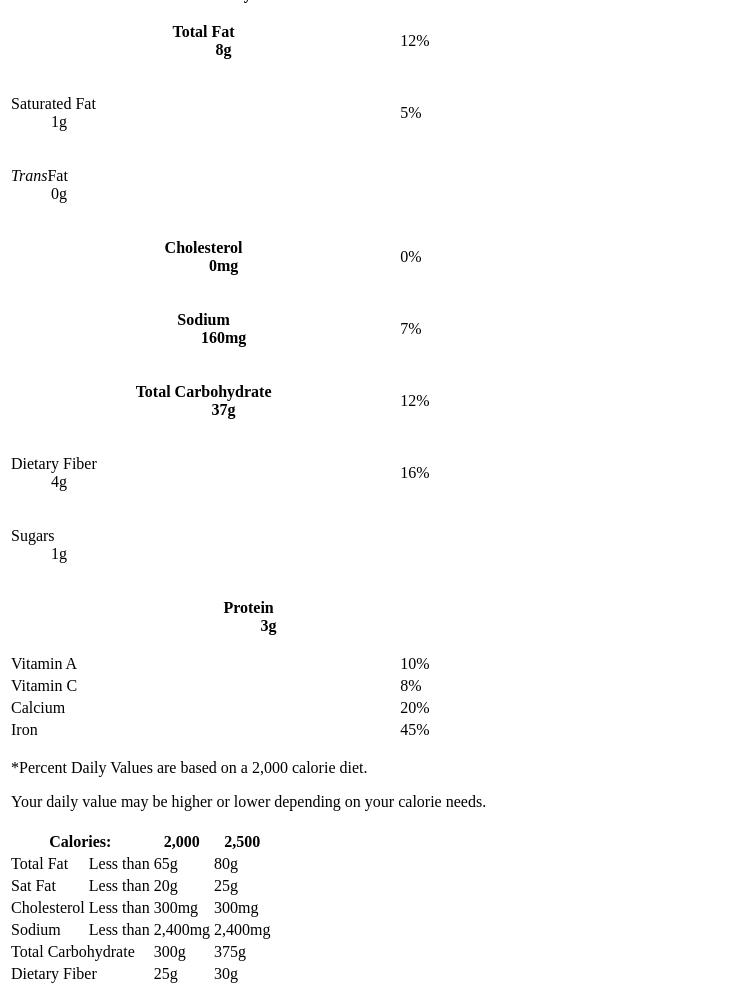
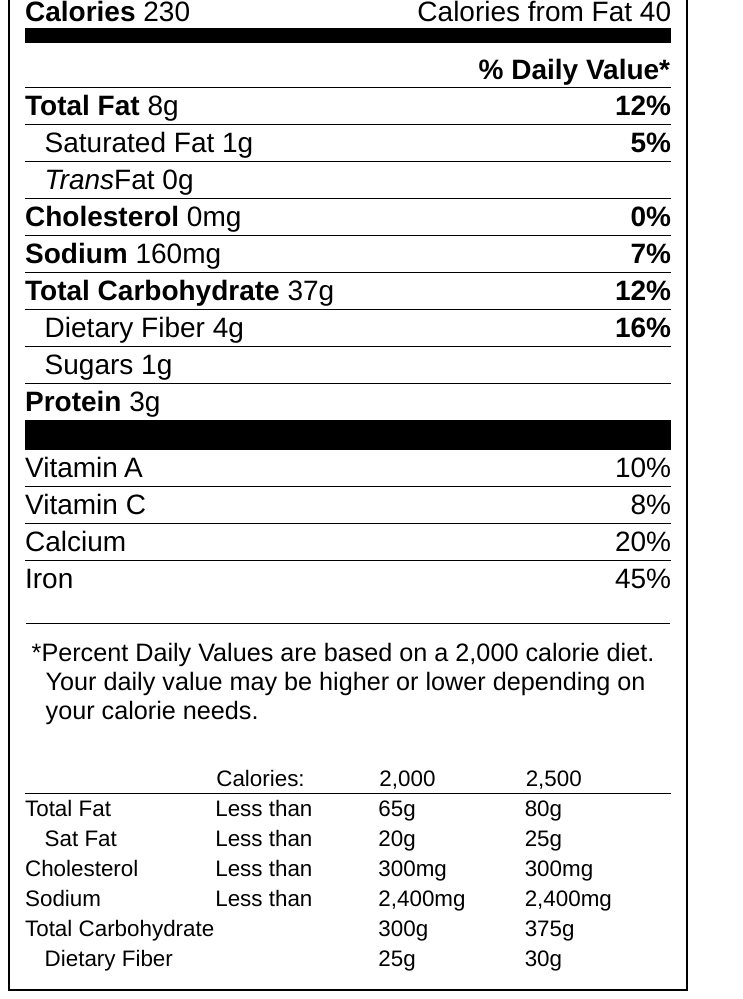
Before and after one commit to WendyTP/LS202, a plain HTML site: page nutrition_facts_label/nutrition_label.html in a window 1280 px wide. Shown: the part 241-1240 px from the top of the page, without its empty margins (0-743 px from the left). Drawn offline with Linux system fonts and the light colour scheme.

Commit message:
complete html and css files for nutrition facts label exercise

```diff
--- /dev/null
+++ b/nutrition_facts_label/main.css
@@ -0,0 +1,160 @@
+/* ----header + all table setting----- */
+html, body {
+  font-size: 28px;
+  font-family: Helvetica, Arial, sans-serif;
+}
+
+article {
+  box-sizing: border-box;
+  width: 680px;
+  border: 2px solid black;
+  padding: 10px 15px 15px 15px;
+}
+
+h1 {
+  margin: 0;
+  padding: 0;
+  font-size: 2rem;
+}
+
+header {
+  margin-bottom: 10px;
+  border-bottom: 15px solid black;
+}
+
+header p {
+  margin: 0;
+}
+
+h2 {
+  border-top: 30px solid black;
+  border-bottom: 1px solid black;
+  margin: 10px 0;
+  padding: 5px 0 0 0;
+  font-size: 1rem;
+}
+
+dl {
+  padding: 0;
+  margin: 0;
+}
+
+dt {
+  display: inline;
+}
+
+dd {
+  display: inline;
+  margin-left: 0;
+}
+
+header dl {
+  display: inline-block;
+  width: 50%;
+}
+
+/* calories 230 */
+header dl:first-of-type dt {
+  font-weight: bold;
+}
+
+/* calories from fat 40 */
+header dl:last-of-type {
+  text-align: right;
+}
+
+/* all table cell border collapse */
+table {
+  border-collapse: collapse;
+  width: 100%;
+}
+
+/* all tables th */
+tbody th {
+  text-align: left;
+  padding: 2px 0;
+  border-top: 1px solid black;
+}
+
+/* all tables td */
+tbody td {
+  padding: 2px 0;
+  border-top: 1px solid black;
+}
+
+/* all tables last td: % */
+tr td:last-of-type {
+  text-align: right;
+}
+
+/*-------- 1st table -----*/
+/* daily value */
+table:first-of-type thead th {
+  text-align: right;
+}
+
+/* first table dd */
+tbody dd {
+  font-weight: normal;
+}
+
+/* first tbody % */
+table:first-of-type tbody:first-of-type td {
+  font-weight: bold;
+}
+
+/* detail type trans: fat and sugars */
+.detail-type dl:last-of-type {
+  text-align: left;
+}
+
+/* detail type indent */
+.detail-type td:first-of-type {
+  text-indent: 0.7rem;
+}
+
+/* detail type saturated fat normal font */
+.detail-type dt {
+  font-weight: normal;
+}
+
+/* 2nd tbody vitamin A top border */
+tbody + tbody tr:first-of-type td {
+  border-top: 30px solid black;
+}
+
+/* ---- 2nd table ------*/
+/* 2nd table td */
+table + table td {
+  border-top: none;
+}
+
+/* 2nd table thead */
+table + table thead th {
+  text-align: left;
+  font-weight: normal;
+  border-bottom: 1px solid black;
+}
+
+/* 2nd table last td */
+table + table td:last-of-type {
+  text-align: left;
+}
+
+/* 2nd table font and width*/
+table + table {
+  font-size: 0.8rem;
+  width: 100%;
+}
+
+/* ------- footer ------*/
+/* footer */
+tfoot p {
+  box-sizing: border-box;
+  width: 100%;
+  padding: 0.5rem 0 0.5rem 0.7rem;
+  text-indent: -0.5rem;
+  text-align: left;
+  font-size: 0.9rem;
+  border-top: 1px solid black;
+}
--- a/nutrition_facts_label/nutrition_label.html
+++ b/nutrition_facts_label/nutrition_label.html
@@ -3,23 +3,26 @@
   <head>
     <title>Nutrition Facts Label</title>
     <meta charset="utf-8" />
+    <link rel="stylesheet" href="main.css" />
   </head>
 
   <body>
+    <article>
       <header>
         <h1>Nutrition Facts</h1>
         <p>Serving Size 2/3 cup (55g)</p>
         <p>Servings Per Container About 8</p>
         <h2>Amount Per Serving</h2>
-        <table>
-          <tr>
-            <td>Calories 230</td>
-            <td>Calories from Fat 40</td>
-          </tr>
-        </table>
+        <dl>
+          <dt>Calories</dt>
+          <dd>230</dd>
+        </dl><!--
+        --><dl>
+          <dt>Calories from Fat</dt>
+          <dd>40</dd>
+        </dl>
       </header>
 
-      <main>
       <table>
         <thead>
           <tr>
@@ -143,8 +146,8 @@
         <tfoot>
           <tr>
             <td colspan="3">
-                  <p>*Percent Daily Values are based on a 2,000 calorie diet.</p>
-                  <p>Your daily value may be higher or lower depending on your calorie needs.</p>
+              <p>*Percent Daily Values are based on a 2,000 calorie diet.
+                Your daily value may be higher or lower depending on your calorie needs.</p>
             </td>
           </tr>
         </tfoot>
@@ -153,7 +156,8 @@
       <table>
         <thead>
           <tr>
-                <th scope="col" colspan="2">Calories:</th>
+            <th scope="col"></th>
+            <th>Calories:</th>
             <th>2,000</th>
             <th>2,500</th>
           </tr>
@@ -201,6 +205,6 @@
           </tr>
         </tbody>
       </table>
-      </main>
+    </article>
   </body>
 </html>
```
Lines whose indentation alone changed are shown as unchanged.
